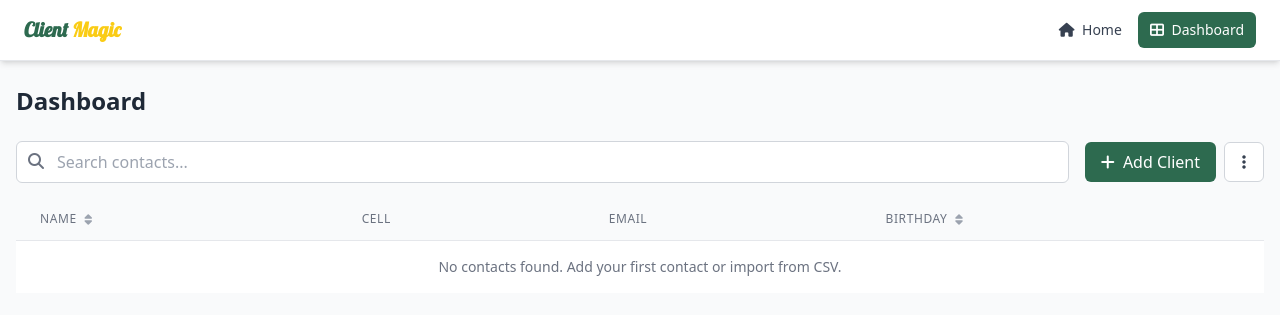
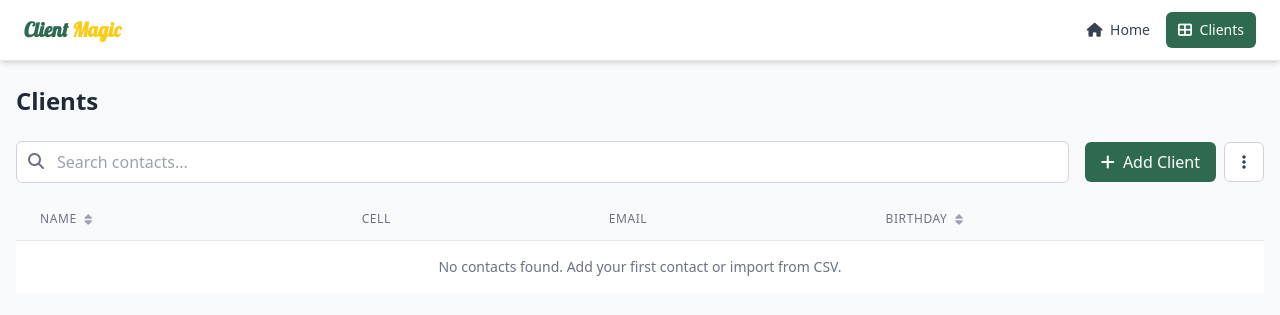
Before and after one commit to ezl/contact_updater, a Flask app: page /dashboard in a window 1280 px wide. Shown: the top 315 px of the page. Run offline with Flask 3, Linux system fonts and the light colour scheme; data that the repository does not hold is empty; some libraries are stand-ins or nearby versions.

Commit message:
s/dashboard/clients

```diff
--- a/templates/base.html
+++ b/templates/base.html
@@ -51,7 +51,7 @@
                         <i class="fas fa-home mr-1"></i> Home
                     </a>
                     <a href="/dashboard" class="{% if request.path == '/dashboard' %}bg-forest-green text-white{% else %}text-gray-700 hover:text-forest-green hover:bg-gray-100{% endif %} px-3 py-2 rounded-md text-sm font-medium transition-colors duration-200">
-                        <i class="fas fa-th-large mr-1"></i> Dashboard
+                        <i class="fas fa-th-large mr-1"></i> Clients
                     </a>
                 </div>
                 <!-- Mobile menu button -->
@@ -69,7 +69,7 @@
                     <i class="fas fa-home mr-1"></i> Home
                 </a>
                 <a href="/dashboard" class="block {% if request.path == '/dashboard' %}bg-forest-green text-white{% else %}text-gray-700 hover:text-forest-green hover:bg-gray-100{% endif %} px-3 py-2 rounded-md text-base font-medium transition-colors duration-200">
-                    <i class="fas fa-th-large mr-1"></i> Dashboard
+                    <i class="fas fa-th-large mr-1"></i> Clients
                 </a>
             </div>
         </div>
--- a/templates/components/dashboard_styles.html
+++ b/templates/components/dashboard_styles.html
@@ -1,5 +1,5 @@
 <style>
-/* Dashboard-specific styles */
+/* Clients-specific styles */
 .dropzone-border {
     border: 2px dashed var(--gray-300);
 }
--- a/templates/dashboard.html
+++ b/templates/dashboard.html
@@ -1,6 +1,6 @@
 {% extends "base.html" %}
 
-{% block title %}Client Magic - Dashboard{% endblock %}
+{% block title %}Client Magic - Clients{% endblock %}
 
 {% block styles %}
 {% include "components/dashboard_styles.html" %}
@@ -195,7 +195,7 @@
 <div class="container mx-auto px-4 py-6">
     <div class="flex justify-between items-center mb-6">
         <h1 class="text-2xl font-bold text-gray-800">
-            Dashboard
+            Clients
         </h1>
     </div>
 
```
